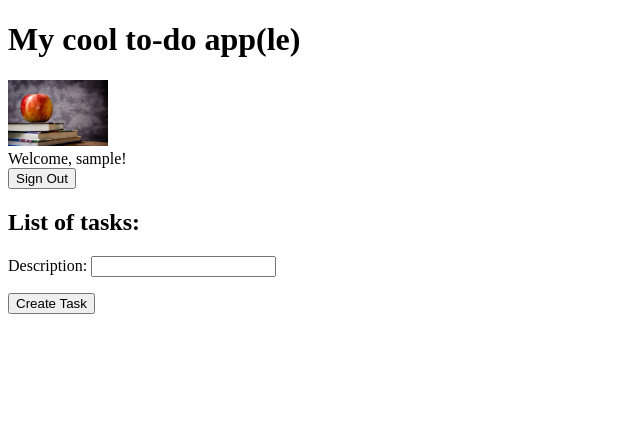
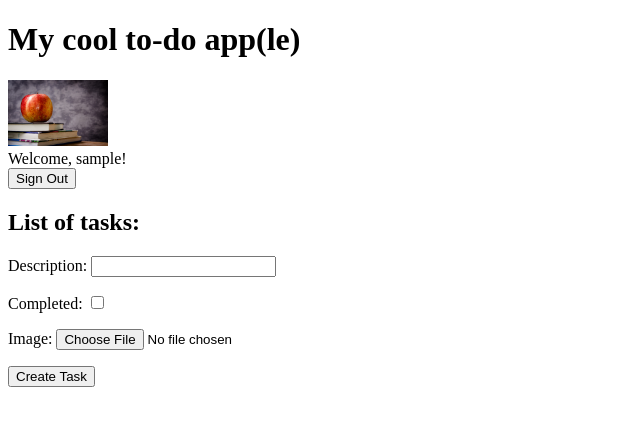
Before and after one commit to Carleton-BIT/BIT2008-media, a Django app: page / in a window 1280 px wide. Shown: the top 426 px of the page, without its empty margins (0-640 px from the left). Run offline with Django 4.2, Linux system fonts and the light colour scheme; the visitor is signed in with stand-in values (Sample User, id 1); data that the repository does not hold is empty.

Commit message:
Allow users to upload media

```diff
--- a/studentdemo/studentdemo/settings.py
+++ b/studentdemo/studentdemo/settings.py
@@ -15,7 +15,8 @@ from decouple import config
 
 # Build paths inside the project like this: BASE_DIR / 'subdir'.
 BASE_DIR = Path(__file__).resolve().parent.parent
-
+MEDIA_URL = '/media/'
+MEDIA_ROOT = BASE_DIR / 'media'
 
 # Quick-start development settings - unsuitable for production
 # See https://docs.djangoproject.com/en/4.2/howto/deployment/checklist/
@@ -72,6 +73,7 @@ TEMPLATES = [
     },
 ]
 
+
 WSGI_APPLICATION = 'studentdemo.wsgi.application'
 
 
--- a/studentdemo/studentdemo/urls.py
+++ b/studentdemo/studentdemo/urls.py
@@ -16,8 +16,10 @@ Including another URLconf
 """
 from django.contrib import admin
 from django.urls import path, include
+from django.conf import settings
+from django.conf.urls.static import static
 
 urlpatterns = [
     path('admin/', admin.site.urls),
     path('', include('todoapp.urls'))
-]
+] + static(settings.MEDIA_URL, document_root=settings.MEDIA_ROOT)
--- a/studentdemo/todoapp/forms.py
+++ b/studentdemo/todoapp/forms.py
@@ -4,4 +4,4 @@ from .models import Task
 class TaskForm(forms.ModelForm):
     class Meta:
         model = Task
-        fields = ['description']
+        fields = ['description', 'completed', 'image']
--- a/studentdemo/todoapp/models.py
+++ b/studentdemo/todoapp/models.py
@@ -7,6 +7,7 @@ class Task(models.Model):
     user = models.ForeignKey(settings.AUTH_USER_MODEL, on_delete=models.CASCADE)
     description = models.CharField(max_length=255)
     completed = models.BooleanField(default=False)
+    image = models.ImageField(upload_to='task_images/', default='default.jpg')
 
     def __str__(self):
         return self.description
--- a/studentdemo/todoapp/templates/index.html
+++ b/studentdemo/todoapp/templates/index.html
@@ -28,11 +28,13 @@
            {% if task.completed %}
               (Done)
            {% endif %}
+           <br>
+            <img src="{{ task.image.url }}" alt="Task image" style="width: 100px">
        </li>
     {% endfor %}
 </ul>
 
-<form method="post" action="{% url 'create_task' %}">
+<form method="post" action="{% url 'create_task' %}" enctype="multipart/form-data">
     {% csrf_token %}
     {{ form.as_p }}
     <button type="submit">Create Task</button>
--- a/studentdemo/todoapp/views.py
+++ b/studentdemo/todoapp/views.py
@@ -18,9 +18,12 @@ def index(request):
 
 @login_required
 def create_task(request):
-    form = TaskForm(request.POST)
-    if form.is_valid():
-        task = form.save(commit=False)
-        task.user = request.user
-        task.save()
-        return redirect('index')  # Redirect to wherever you want after saving
+    if request.method == 'POST':
+        print(request.FILES)
+        form = TaskForm(request.POST, request.FILES)
+        if form.is_valid():
+            task = form.save(commit=False)
+            task.user = request.user
+            task.save()
+            print(task.image.url)
+            return redirect('index')
```
Also changed, not shown: studentdemo/media/default.jpg (added), studentdemo/todoapp/migrations/0003_task_image.py (added), 2 other files.
